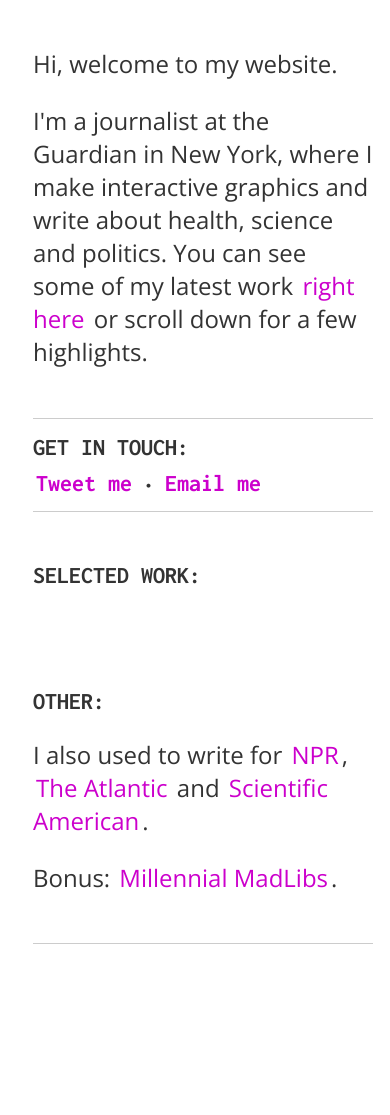
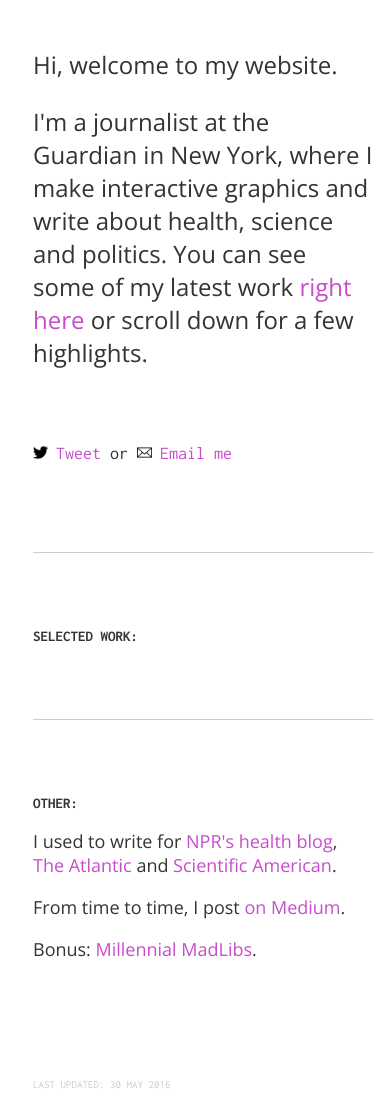
Before and after one commit to popovichN/my-website, a plain HTML site: page index.html in a window 390 px wide. Shown: the part 141-1256 px from the top of the page. Before the commit the page ends 1110 px from the top, so only its background shows below. Drawn offline with nearby package versions, Linux system fonts and the light colour scheme; a script that the page names is missing.

Commit message:
add new work + new styles (changing colors for links)

```diff
--- a/css/style.css
+++ b/css/style.css
@@ -24,97 +24,157 @@ body{
        -moz-box-sizing: border-box;
    	        box-sizing: border-box;
 }
+
 .im-nadja{
 	font-size: 100px;
 	font-family: 'Inconsolata', Georgia, serif;
 	width:100%;
 }
+
 .page-wrapper p,
 .page-wrapper li {
-	font-size:32px;
 	font-weight: 300;
+	font-size: 24px;
 }
 .page-wrapper li {
-	margin-bottom:40px;
+	margin-bottom: 24px;
 }
 
-.intro{
-	margin: 15% 0 50px 0;
+.page-wrapper .intro p {
+	font-size: 36px;
 }
-.page-wrapper a{
-	color: #cc00cc;
+
+.page-wrapper .section {
+	margin: 75px 0;
+	border-top: 1px solid #ccc;
+	padding-top: 75px;
+}
+
+.page-wrapper .section.intro {
+	margin: 15% 0 75px 0;
+}
+
+.page-wrapper .section.intro,
+.page-wrapper .section.in-touch {
+	border-top: 0;
+	padding-top: 0;
+}
+
+.page-wrapper a {
+	color: #C84CCC;
 	text-decoration: none;
-	padding: 0 3px;
+	/*padding: 0 3px;*/
 }
-.page-wrapper a:hover{
+.page-wrapper a:hover {
 	cursor: pointer;
 	text-decoration: underline;
 }
+
 .section-header {
 	font-family: 'Inconsolata', Georgia, serif;
-	font-size: 18px;
+	font-size: 15px;
 	font-weight: 700;
-	margin-top:25px;
 	text-transform: uppercase;
 }
 /* Using text-transform instead of a for-real small cap font like ¯\_(ツ)_/¯ */
 
-.in-touch {
-	border-top: 1px solid #ccc;
-	border-bottom: 1px solid #ccc;
+.section.in-touch {
 	width:100%;
 	padding: 15px 0;
-	margin-bottom:100px;
 
 	font-family: 'Inconsolata', Georgia, serif;
 	font-size: 18px;
+}
+.section.in-touch span{
+	text-transform: uppercase;
 	font-weight: 700;
 }
-.in-touch span{
-	text-transform: uppercase;
+
+.text-wrapper a {
+	margin-left: 8px;
+	padding: 0;
 }
-.image-wrapper, .text-wrapper{
+
+.image-wrapper, .text-wrapper {
 	display: inline-block;
 }
-.other{
+
+.other {
 	margin:100px 0 25px 0;
 	padding-bottom: 25px;
-	border-bottom: 1px solid #ccc;
+/*	border-bottom: 1px solid #ccc;*/
 }
 
-@media screen and (max-width: 400px){
+.contact-img {
+	background-repeat: no-repeat;
+	background-size: 100%;
+	width: 15px;
+	height: 15px;
+	display: inline-block;
+
+    vertical-align: bottom;
+    padding-top: 2px;
+}
+
+.tweet {
+	background-image: url('../images/twitter.png');
+}
+.email {
+	background-image: url('../images/envelope.png');
+}
+
+.last-updated {
+	font-size: 11px;
+	color: #ccc;
+	font-family: 'Inconsolata', Georgia, serif;
+	text-transform: uppercase;
+	margin-bottom: 25px;
+}
+
+@media screen and (max-width: 400px) {
 	.page-wrapper {
 	    width: 100%;
 	    padding: 0 25px;
 	}
+
 	.im-nadja {
     	font-size: 62px;
 	}
+
 	.intro {
 	    margin: 50px 0;
 	}
-	ul{
+
+	ul {
 		/*list-style:none;*/
-    	padding-left:25px;
+    	padding: 0 25px;
 	}
-	.page-wrapper p,
-	.page-wrapper li,
-	.in-touch span,
-	.in-touch a,
-	.section-header {
-    	font-size: 24px;
-	}
-	.in-touch{
+
+	.in-touch {
 		margin-bottom: 50px;
 	}
-	.in-touch span{
+
+	.in-touch span {
 		display: block;
 		padding-bottom: 10px;
 	}
 
+	.page-wrapper .intro p {
+		font-size: 24px;
+	}
+
+	.page-wrapper p,
+	.page-wrapper li {
+		font-size: 18px;
+	}
+	.page-wrapper li {
+		margin-bottom: 18px;
+	}
+
+
 }
-@media screen and (min-width: 1200px){
-	.page-wrapper{
+@media screen and (min-width: 1200px) {
+	.page-wrapper {
 		margin-top: 100px 0 0 50px;
 	}
 }
--- a/index.html
+++ b/index.html
@@ -5,6 +5,8 @@
 <meta charset="utf-8">
 <meta name="Nadja Popovich Dot Com" CONTENT="Hi, welcome to my website.">
 <meta name="viewport" content="width=device-width" />
+
+<link rel="icon" type="image/png" href="./images/NP.png">
 
 <link href='css/style.css' rel='stylesheet' type='text/css'>
 
@@ -27,15 +29,14 @@
 
 		<p>Hi, welcome to my website.</p>
 
-		<p>I'm a journalist at the Guardian in New York, where I make interactive graphics and write about health, science and politics. You can see some of my latest work <a href='http://www.theguardian.com/profile/nadja-popovich'>right here</a> or scroll down for a few highlights.
+		<p>I'm a journalist at the Guardian in New York, where I make interactive graphics and write about health, science and politics. You can see some of my latest work <a href='http://www.theguardian.com/profile/nadja-popovich' class='color-in'>right here</a> or scroll down for a few highlights.
 	</div>
 
 	<div class='section in-touch'>
 		<div class='text-wrapper'>
-			<span>Get in touch:</span>
-			<a href='http://www.twitter.com/popovichN'>Tweet me</a>
-			&bull;
-			<a href='mailto:nadjapopovich@gmail.com'>Email me</a>
+			<!-- <span>Get in touch:</span> -->
+			<div class='contact-img tweet'></div><a href='http://www.twitter.com/popovichN' class='color-in'>Tweet</a> or
+			<div class='contact-img email'></div><a href='mailto:nadjapopovich@gmail.com' class='color-in'>Email me</a>
 		</div>
 	</div>
 
@@ -44,10 +45,11 @@
 		<div class='section-header'>Selected work:</div>
 
 		 	<ul class='projects'></ul>
+
 		  	<script id='template' type='text/ractive'>
 				{{#projects: i}}
 					<li>
-						<a href='{{link}}' target='_blank'>{{project}} &raquo;</a>
+						<a href='{{link}}' target='_blank' class='color-in'>{{project}} &raquo;</a>
 					</li>
 				{{/projects}}
 
@@ -56,11 +58,14 @@
 	<div class='section other'>
 		<div class='section-header'>Other:</div>
 
-		<p>I also used to write for <a href='http://www.npr.org/search/index.php?searchinput=Nadja+Popovich&dateId=0&programId=0' target='_blank'>NPR</a>, <a href='http://www.theatlantic.com/nadja-popovich/#' target='_blank'>The Atlantic</a> and <a href='http://www.scientificamerican.com/article.cfm?id=eye-tracking-software-may-reveal-autism-and-other-brain-disorders' target='_blank'>Scientific American</a>.</p>
+		<p>I used to write for <a href='http://www.npr.org/search/index.php?searchinput=Nadja+Popovich&dateId=0&programId=0' target='_blank' class='color-in'>NPR's health blog</a>, <a href='http://www.theatlantic.com/nadja-popovich/#' target='_blank' class='color-in'>The Atlantic</a> and <a href='http://www.scientificamerican.com/article.cfm?id=eye-tracking-software-may-reveal-autism-and-other-brain-disorders' target='_blank' class='color-in'>Scientific American</a>.</p>
 
+		<p>From time to time, I post <a href='https://medium.com/@popovichn' target='_blank' class='color-in'>on Medium</a>.</p>
 
-		<p>Bonus: <a href='http://millennialmadlibs.com/' target='_blank'>Millennial MadLibs</a>.</p>
+		<p>Bonus: <a href='http://millennialmadlibs.com/' target='_blank' class='color-in'>Millennial MadLibs</a>.</p>
 		</div>
+
+		<div class='last-updated'>Last updated: 30 May 2016</div>
 	</div>
 
 </div>
@@ -68,27 +73,71 @@
 <script>
 
 	var projects = [
-  {"project": "The Counted: people killed by police in the United States", "link": "http://www.theguardian.com/us-news/ng-interactive/2015/jun/01/the-counted-police-killings-us-database"},
+	  {"project": "Mapping the spread of America's drug overdose epidemic", "link": "http://www.theguardian.com/society/ng-interactive/2016/may/25/opioid-epidemic-overdose-deaths-map"},
+	  {"project": "The Counted: people killed by police in the US", "link": "http://www.theguardian.com/us-news/ng-interactive/2015/jun/01/the-counted-police-killings-us-database"},
 	  {'project': '72 hours and counting: Missouri\'s last clinic confronts new abortion reality', 'link': 'http://www.theguardian.com/us-news/2015/jun/22/missouri-abortion-st-louis-planned-parenthood'},
 	  {'project': 'Why it\'s important that (almost) everyone get vaccinated against measles – a simple simulation', 'link':'http://www.theguardian.com/society/ng-interactive/2015/feb/05/-sp-watch-how-measles-outbreak-spreads-when-kids-get-vaccinated'},
-  {'project': 'Women share the story of their abortion for the 42nd anniversary of Roe v. Wade ', 'link':'http://www.theguardian.com/world/ng-interactive/2015/jan/22/-sp-roe-v-wade-42-years-womens-abortion-stories'},
-  {'project': 'Are you reflected in the new Congress? – a demographic breakdown', 'link':'http://www.theguardian.com/us-news/ng-interactive/2014/nov/06/-sp-congress-diversity-women-race-lgbt-are-you-represented'},
-  {'project': 'What Texas\' controversial abortion law means for women in the state', 'link':'http://www.theguardian.com/world/2014/sep/02/-sp-texas-controversial-abortion-law-means-for-women'},
-  {'project': 'Beyond the border: the US\'s deadly immigration crisis', 'link':'http://www.theguardian.com/world/ng-interactive/2014/aug/06/-sp-texas-border-deadliest-state-undocumented-migrants'},
-  {'project': 'Caught in a net: key players in the NSA Files: Decoded', 'link':'http://www.theguardian.com/world/interactive/2013/nov/01/snowden-nsa-files-surveillance-revelations-decoded'}
+	  {'project': 'Women share the story of their abortion for the anniversary of Roe v. Wade ', 'link':'http://www.theguardian.com/world/ng-interactive/2015/jan/22/-sp-roe-v-wade-42-years-womens-abortion-stories'},
+	  {'project': 'Are you reflected in the new Congress? – a demographic breakdown', 'link':'http://www.theguardian.com/us-news/ng-interactive/2014/nov/06/-sp-congress-diversity-women-race-lgbt-are-you-represented'}
+	  // {'project': 'What Texas\' controversial abortion law means for women in the state', 'link':'http://www.theguardian.com/world/2014/sep/02/-sp-texas-controversial-abortion-law-means-for-women'},
+	  // {'project': 'Beyond the border: the US\'s deadly immigration crisis', 'link':'http://www.theguardian.com/world/ng-interactive/2014/aug/06/-sp-texas-border-deadliest-state-undocumented-migrants'},
+	  // {'project': 'Caught in a net: key players in the NSA Files: Decoded', 'link':'http://www.theguardian.com/world/interactive/2013/nov/01/snowden-nsa-files-surveillance-revelations-decoded'}
 
 	];
 
+	// load template
 	var ractive = new Ractive({
 		el: '.projects',
 		template: '#template',
-      data: { projects: projects }
+		data: {
+			projects
+		}
 	});
+
+
+//change colors!
+
+	var originalColors = [ '4DD198', '4FAAC8', 'EF5888', '8A58D0', 'FFA600', 'C84CCC'];
+
+	//get random color from colors array
+	function getRandom( randomize ) {
+	    return Math.floor(Math.random() * randomize.length);
+	};
+
+	var nodes = document.querySelectorAll('.color-in');
+
+	if (typeof(Storage) === "poop") {
+		console.log('if')
+		//retrieve
+		    var lastSeenColor = localStorage.getItem("lastSeenColor");
+
+		    if (lastSeenColor !== null) {
+		    	var colors = originalColors.slice();
+		    	colors.splice(lastSeenColor, 1);
+		    }
+
+		// get color
+		var color = colors[getRandom(colors)];
+
+    	// store
+    	localStorage.setItem("lastSeenColor", originalColors.indexOf(color));
+
+	}
+	else {
+		var color = originalColors[getRandom(originalColors)];
+	}
+
+	for (var i = 0; i < nodes.length; i++) {
+	    nodes[i].style.color = '#' + color;
+	}
+
+
 
 </script>
 
-<!-- google analytics -->
 <script>
+
+// google analytics
 	(function(i,s,o,g,r,a,m){i['GoogleAnalyticsObject']=r;i[r]=i[r]||function(){
 	(i[r].q=i[r].q||[]).push(arguments)},i[r].l=1*new Date();a=s.createElement(o),
 	m=s.getElementsByTagName(o)[0];a.async=1;a.src=g;m.parentNode.insertBefore(a,m)
```
Also changed, not shown: images/NP.png (added), images/envelope.png (added), images/favicon.png (added), images/twitter.png (added), 1 other file. Lines whose indentation alone changed are shown as unchanged.
